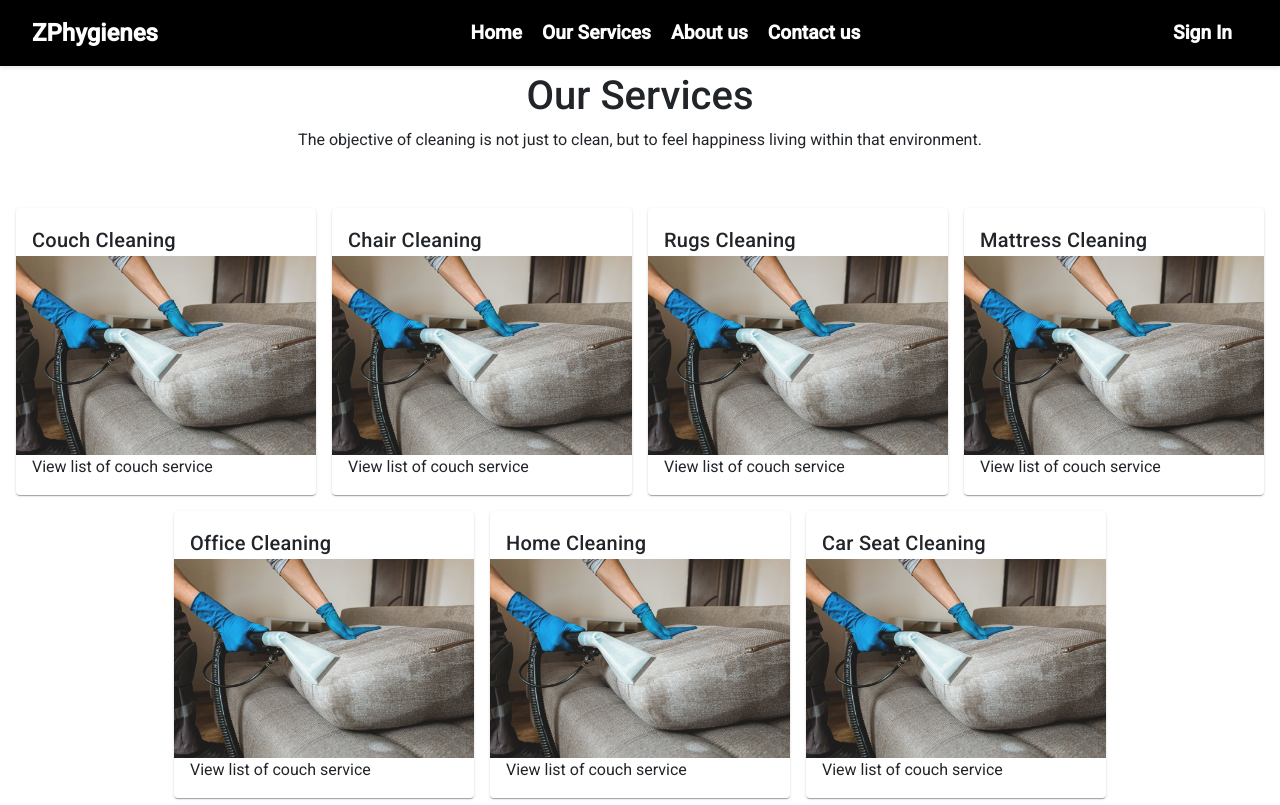
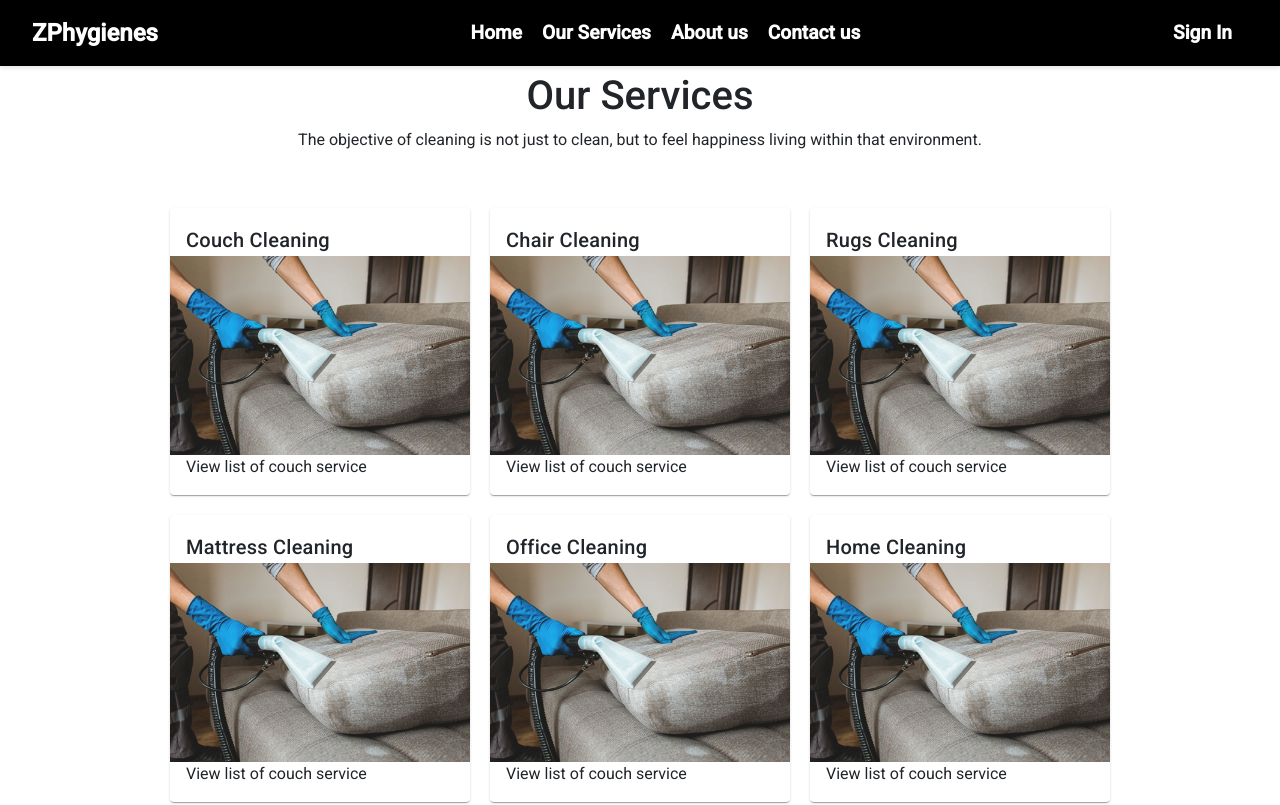
Before and after one commit to alliemoosa08/ZPhygienes_Frontend, an Angular app: page /our-services in a window 1280 px wide. Shown: the top 805 px of the page. Built offline with nearby package versions, Linux system fonts and the light colour scheme.

Commit message:
Modify our-service.component by fixing the alignment services.

```diff
--- a/src/app/our-service/our-service.component.css
+++ b/src/app/our-service/our-service.component.css
@@ -15,8 +15,11 @@
   display: flex;
   flex-wrap: wrap; /* Wraps the cards into rows */
   justify-content: center; /* Aligns cards to center */
-  gap: 16px; /* Space between cards */
+  gap: 20px; /* Space between cards */
   padding: 16px;
+  width: 90%;
+  align-items: center;
+  margin: auto;
 }
 
 .content > div {
--- a/src/app/our-service/our-service.component.html
+++ b/src/app/our-service/our-service.component.html
@@ -20,5 +20,5 @@
     </mat-card>
   </div>
 </div>
-
 <br>
+<br>
```
